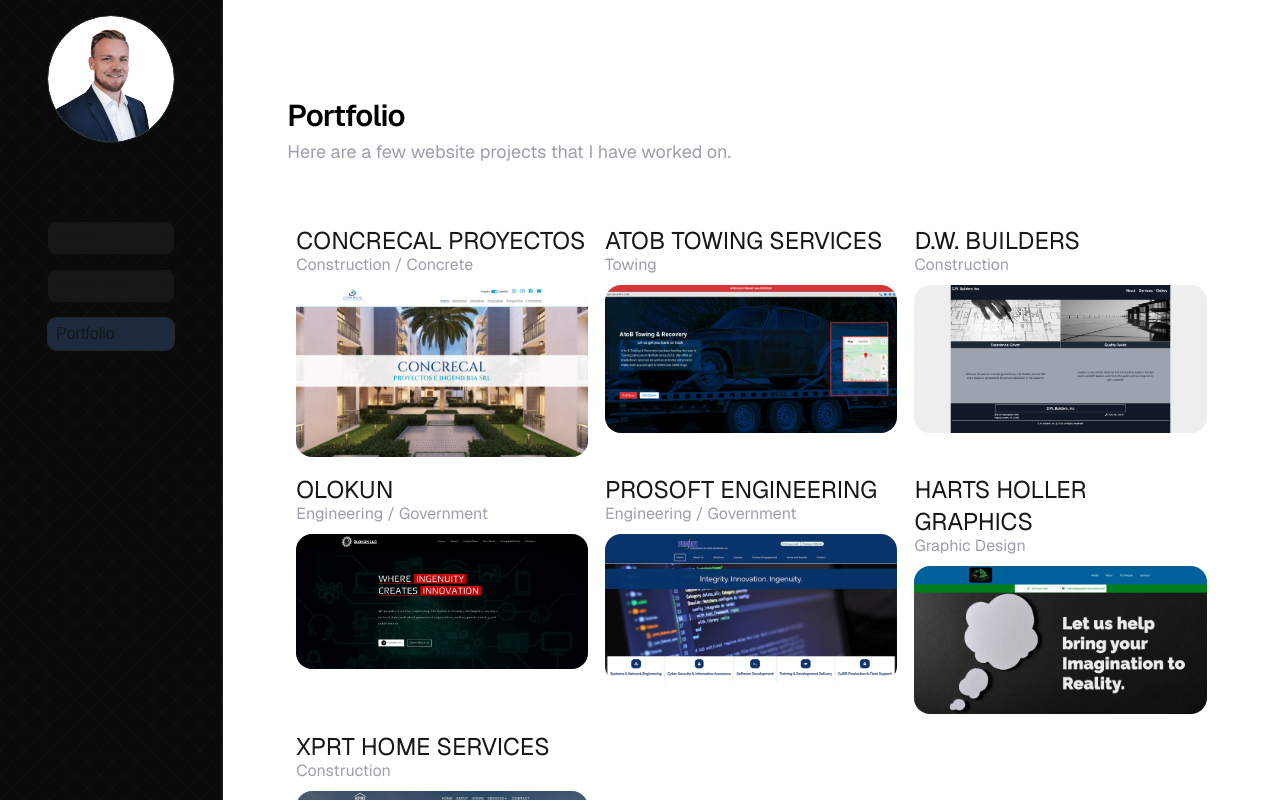
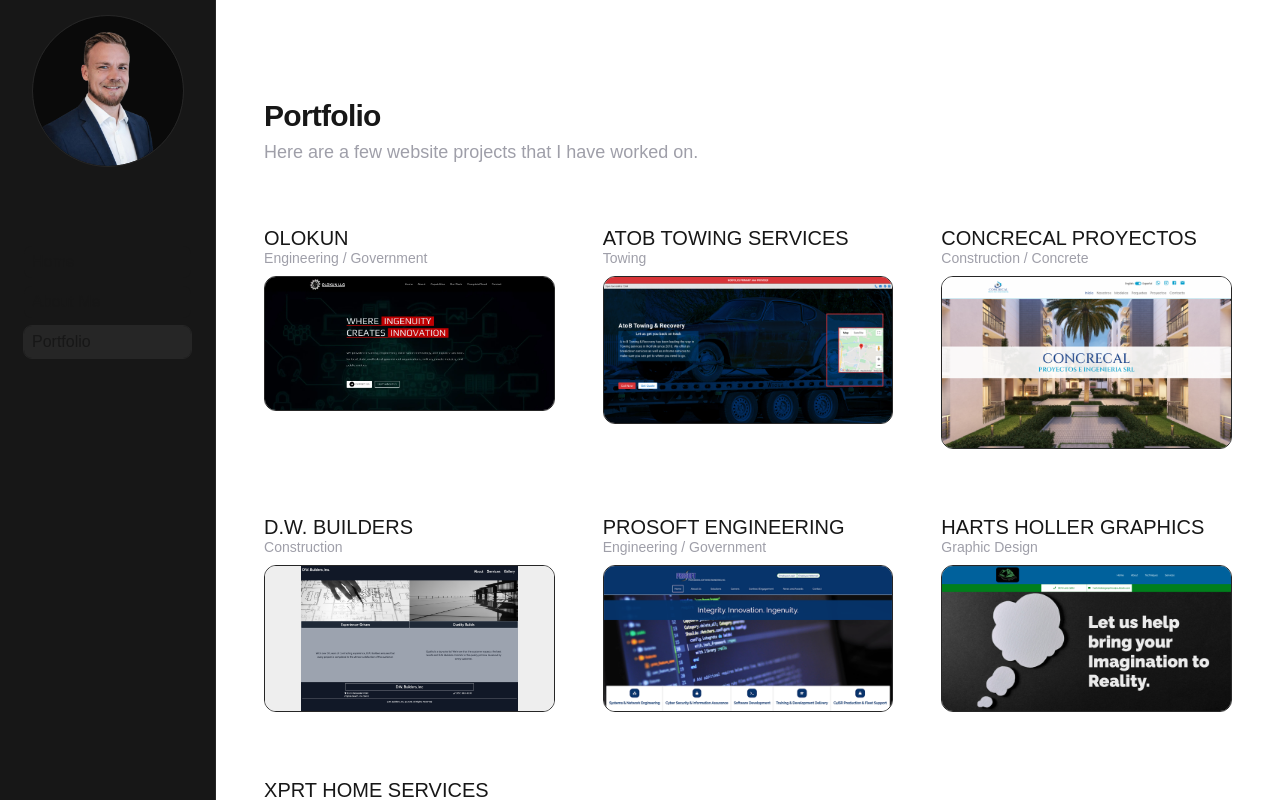
Before and after one commit to tidalsites/devinhaynes, a Next.js app: page /portfolio in a window 1280 px wide. Shown: the top 800 px of the page. Built offline with nearby package versions, Linux system fonts and the light colour scheme.

Commit message:
mobile layout mods

```diff
--- a/app/about/ToolCard.tsx
+++ b/app/about/ToolCard.tsx
@@ -11,7 +11,7 @@ type Props = {
 
 export const ToolCard = ({ topic, tools }: Props) => {
   return (
-    <div className="flex flex-col gap-4 bg-neutral-400 dark:bg-slate-800 dark:bg-[linear-gradient(45deg,transparent_50%,rgba(60,60,90,.25)_50%,transparent_51%),linear-gradient(135deg,transparent_50%,rgba(60,60,90,.25)_50%,transparent_51%)] bg-size-[40px_40px] rounded-md p-6 outline-2 outline-[rgba(90,90,120,.5)] dark:border-slate-700 max-w-xs">
+    <div className="flex flex-col gap-4 bg-neutral-400 dark:bg-slate-800 rounded-md p-6 border border-neutral-700 max-w-xs">
       <h3 className="text-xl font-semibold text-black dark:text-zinc-50">
         {topic}
       </h3>
--- a/app/about/page.tsx
+++ b/app/about/page.tsx
@@ -11,7 +11,7 @@ export const metadata: Metadata = {
 
 export default function About() {
   return (
-    <main className="flex flex-col justify-between min-h-screen grow max-w-7xl gap-12 py-24 px-6 md:px-16 ">
+    <main className="flex flex-col xl:grid xl:grid-cols-2 xl:grid-rows-[auto_1fr_auto] justify-between min-h-screen grow max-w-7xl gap-12 py-24 px-6 md:px-16 ">
       <div>
         <div>
           <h1 className="max-w-xs text-3xl font-semibold leading-10 tracking-tight text-black dark:text-zinc-50 mb-8">
@@ -43,11 +43,11 @@ export default function About() {
         </div>
       </div>
 
-      <div className="flex flex-col">
+      <div className="flex flex-col ml-auto row-span-3">
         <h2 className="max-w-xs text-3xl font-semibold leading-10 tracking-tight text-black dark:text-zinc-50">
           Tools & Tech
         </h2>
-        <div className="flex flex-wrap w-fit gap-8 mt-6">
+        <div className="flex flex-wrap xl:flex-col w-fit gap-8 mt-6">
           <ToolCard
             topic="Web Development"
             tools={[
--- a/app/globals.css
+++ b/app/globals.css
@@ -18,7 +18,7 @@
 
 @media (prefers-color-scheme: dark) {
   :root {
-    --background: #0a0a0a;
+    --background: #1a1a1a;
     --foreground: #ededed;
   }
 }
--- a/app/page.tsx
+++ b/app/page.tsx
@@ -2,7 +2,7 @@ import Chat from "@/components/Chat";
 
 export default function Home() {
   return (
-    <div className="flex items-center sm:grid sm:place-content-center pt-16 pb-8 h-[calc(100vh-61px)] px-6 md:px-16 dark:bg-[linear-gradient(to_bottom_right,black_0%,rgba(0,0,10,.5)_25%,rgba(20,20,25,.75)_50%,rgba(30,30,35,.25)_65%,black),linear-gradient(to_top_right,black_0%,rgba(0,0,10,1)_25%,rgba(10,10,15,.75)_50%,rgba(30,30,35,.25)_65%,black)]">
+    <div className="flex items-center sm:grid sm:place-content-center pt-16 pb-8 h-[calc(100vh-61px)] md:h-screen px-6 md:px-16">
       <Chat />
     </div>
   );
--- a/app/portfolio/page.tsx
+++ b/app/portfolio/page.tsx
@@ -9,123 +9,105 @@ import olokun from "../../public/olokun-web.webp";
 
 export default function Portfolio() {
   return (
-    <div className="flex min-h-screen bg-zinc-50 font-sans dark:bg-black">
-      <main className="flex min-h-screen grow flex-col items-center gap-12 py-24 px-16 bg-white dark:bg-black sm:items-start">
+    <div className="flex min-h-screen flex-col items-center gap-12 py-24 px-6 md:px-10 lg:px-12 sm:items-start">
       <div>
-          <h1 className="max-w-xs text-3xl font-semibold leading-10 tracking-tight text-black dark:text-zinc-50">
+        <h1 className="max-w-xs text-3xl font-semibold leading-10 tracking-tight ">
           Portfolio
         </h1>
         <p className="max-w-md text-lg leading-8 text-zinc-400 dark:text-zinc-400">
           Here are a few website projects that I have worked on.
         </p>
       </div>
-        <div className="grid grid-cols-3">
-          <div className="grid grid-cols-[1px_auto_1px] grid-rows-[1px_auto_1px]">
-            <div className="w-full h-px bg-[linear-gradient(to_right,transparent,white_5%,white_95%,transparent)] col-span-3"></div>
-            <div className="w-px h-full bg-[linear-gradient(to_bottom,transparent,white_5%,white_95%,transparent)] row-span-3"></div>
-            <div className="px-2 py-2">
-              <p className="text-2xl uppercase -mb-1">Concrecal Proyectos</p>
-              <p className="text-zinc-400 mb-2">Construction / Concrete</p>
+      <div className="grid grid-cols-1 gap-x-12 gap-y-12 lg:grid-cols-2 xl:grid-cols-3">
+        <div>
+          <div className="py-2">
+            <p className="text-xl uppercase -mb-1">Olokun</p>
+            <p className="text-zinc-400 text-sm mb-2">
+              Engineering / Government
+            </p>
             <Image
-                className="rounded-2xl"
+              className="rounded-xl border border-neutral-800"
+              src={olokun}
+              alt="Olokun"
+            />
+          </div>
+        </div>
+        <div>
+          <div className="py-2">
+            <p className="text-xl uppercase -mb-1">AtoB Towing Services</p>
+            <p className="text-zinc-400 text-sm mb-2">Towing</p>
+            <Image
+              className="rounded-xl border border-neutral-800"
+              src={atob}
+              alt="AtoB Towing"
+              priority
+            />
+          </div>
+        </div>
+        <div>
+          <div className="py-2">
+            <p className="text-xl uppercase -mb-1">Concrecal Proyectos</p>
+            <p className="text-zinc-400 text-sm mb-2">
+              Construction / Concrete
+            </p>
+            <Image
+              className="rounded-xl border border-neutral-800"
               src={concrecal}
               alt="Concrecal Proyectos"
               priority
             />
           </div>
-            <div className="w-px h-full bg-[linear-gradient(to_bottom,transparent,white_5%,white_95%,transparent)]"></div>
-            <div className="w-full h-px bg-[linear-gradient(to_right,transparent,white_5%,white_95%,transparent)]"></div>
         </div>
-          <div className="grid grid-cols-[auto_1px] grid-rows-[1px_auto_1px]">
-            <div className="w-full h-px bg-[linear-gradient(to_right,transparent,white_5%,white_95%,transparent)] col-span-2"></div>
-            <div className="px-2 py-2">
-              <p className="text-2xl uppercase -mb-1">AtoB Towing Services</p>
-              <p className="text-zinc-400 mb-2">Towing</p>
+
+        <div>
+          <div className="py-2">
+            <p className="text-xl uppercase -mb-1">D.W. Builders</p>
+            <p className="text-zinc-400 text-sm mb-2">Construction</p>
             <Image
-                className="rounded-2xl"
-                src={atob}
-                alt="AtoB Towing"
-                priority
-              />
-            </div>
-            <div className="w-px h-full bg-[linear-gradient(to_bottom,transparent,white_5%,white_95%,transparent)]"></div>
-            <div className="mt-auto w-full h-px bg-[linear-gradient(to_right,transparent,white_5%,white_95%,transparent)]"></div>
-          </div>
-          <div className="grid grid-cols-[auto_1px] grid-rows-[1px_auto_1px]">
-            <div className="w-full h-px bg-[linear-gradient(to_right,transparent,white_5%,white_95%,transparent)] col-span-2"></div>
-            <div className="px-2 py-2">
-              <p className="text-2xl uppercase -mb-1">D.W. Builders</p>
-              <p className="text-zinc-400 mb-2">Construction</p>
-              <Image
-                className="rounded-2xl"
+              className="rounded-xl border border-neutral-800"
               src={dwbuilders}
               alt="D.W Builders"
               priority
             />
           </div>
-            <div className="w-px h-full bg-[linear-gradient(to_bottom,transparent,white_5%,white_95%,transparent)]"></div>
-            <div className="mt-auto w-full h-px bg-[linear-gradient(to_right,transparent,white_5%,white_95%,transparent)]"></div>
         </div>
-          <div className="grid grid-cols-[1px_auto_1px] grid-rows-[auto_1px]">
-            <div className="w-px h-full bg-[linear-gradient(to_bottom,transparent,white_5%,white_95%,transparent)] row-span-2"></div>
-            <div className="px-2 py-2">
-              <p className="text-2xl uppercase -mb-1">Olokun</p>
-              <p className="text-zinc-400 mb-2">Engineering / Government</p>
+
+        <div>
+          <div className="py-2">
+            <p className="text-xl uppercase -mb-1">Prosoft Engineering</p>
+            <p className="text-zinc-400 text-sm mb-2">
+              Engineering / Government
+            </p>
             <Image
-                className="rounded-2xl"
-                src={olokun}
-                alt="Olokun"
-                priority
+              className="rounded-xl border border-neutral-800"
+              src={prosoft}
+              alt="Prosoft Engineering"
             />
           </div>
-            <div className="w-px h-full bg-[linear-gradient(to_bottom,transparent,white_5%,white_95%,transparent)]"></div>
-            <div className="w-full h-px bg-[linear-gradient(to_right,transparent,white_5%,white_95%,transparent)]"></div>
         </div>
-          <div className="grid grid-cols-[auto_1px] grid-rows-[auto_1px]">
-            <div className="px-2 py-2">
-              <p className="text-2xl uppercase -mb-1">Prosoft Engineering</p>
-              <p className="text-zinc-400 mb-2">Engineering / Government</p>
+        <div>
+          <div className="py-2">
+            <p className="text-xl uppercase -mb-1">Harts Holler Graphics</p>
+            <p className="text-zinc-400 text-sm mb-2">Graphic Design</p>
             <Image
-                className="rounded-2xl"
-                src={prosoft}
-                alt="Prosoft Engineering"
-                priority
+              className="rounded-xl border border-neutral-800"
+              src={harts}
+              alt="Harts Holler Graphics"
             />
           </div>
-            <div className="w-px h-full bg-[linear-gradient(to_bottom,transparent,white_5%,white_95%,transparent)]"></div>
-            <div className="w-full h-px bg-[linear-gradient(to_right,transparent,white_5%,white_95%,transparent)]"></div>
         </div>
-          <div className="grid grid-cols-[auto_1px] grid-rows-[auto_1px]">
-            <div className="px-2 py-2">
-              <p className="text-2xl uppercase -mb-1">Harts Holler Graphics</p>
-              <p className="text-zinc-400 mb-2">Graphic Design</p>
+        <div>
+          <div className="py-2">
+            <p className="text-xl uppercase -mb-1">XPRT Home Services</p>
+            <p className="text-zinc-400 text-sm mb-2">Construction</p>
             <Image
-                className="rounded-2xl"
-                src={harts}
-                alt="Harts Holler Graphics"
-                priority
+              className="rounded-xl border border-neutral-800"
+              src={xprt}
+              alt="XPRT Home Services"
             />
           </div>
-            <div className="w-px h-full bg-[linear-gradient(to_bottom,transparent,white_5%,white_95%,transparent)]"></div>
-            <div className="w-full h-px bg-[linear-gradient(to_right,transparent,white_5%,white_95%,transparent)]"></div>
-          </div>
-          <div className="grid grid-cols-[1px_auto_1px] grid-rows-[auto_1px]">
-            <div className="w-px h-full bg-[linear-gradient(to_bottom,transparent,white_5%,white_95%,transparent)] row-span-2"></div>
-            <div className="px-2 py-2">
-              <p className="text-2xl uppercase -mb-1">XPRT Home Services</p>
-              <p className="text-zinc-400 mb-2">Construction</p>
-              <Image
-                className="rounded-2xl"
-                src={xprt}
-                alt="XPRT Home Services"
-                priority
-              />
-            </div>
-            <div className="w-px h-full bg-[linear-gradient(to_bottom,transparent,white_5%,white_95%,transparent)]"></div>
-            <div className="w-full h-px bg-[linear-gradient(to_right,transparent,white_5%,white_95%,transparent)]"></div>
         </div>
       </div>
-      </main>
     </div>
   );
 }
--- a/components/Nav.tsx
+++ b/components/Nav.tsx
@@ -1,33 +1,29 @@
 "use client";
 
 import Link from "next/link";
-import { FaArrowRight } from "react-icons/fa6";
 import { usePathname } from "next/navigation";
 
 export const Nav = () => {
   const pathname = usePathname();
   return (
-    <nav className="flex flex-col gap-4">
+    <nav className="flex flex-col gap-2">
       <Link
         href="/"
-        className={`${pathname === "/" ? "bg-slate-800 outline-1 outline-neutral-800 hover:bg-slate-800" : "bg-neutral-900 hover:bg-neutral-800 "} "shadow-[0_0_3px_-2px_#ccc] px-2 py-1 rounded-lg transition-all flex gap-2 items-center justify-between transition-all"`}
+        className={`${pathname === "/" ? "bg-neutral-800 outline-1 outline-neutral-800 hover:bg-neutral-800" : "bg-neutral-900 hover:bg-neutral-800 "} "shadow-[0_0_3px_-2px_#ccc] px-2 py-1 rounded-lg transition-all flex gap-2 items-center justify-between transition-all"`}
       >
         Home
-        {pathname === "/" ? null : <FaArrowRight />}
       </Link>
       <Link
         href="/about"
-        className={`${pathname === "/about" ? "bg-slate-800 outline-1 outline-neutral-800 hover:bg-slate-800" : "bg-neutral-900 hover:bg-neutral-800 "} "shadow-[0_0_3px_-2px_#ccc] px-2 py-1 rounded-lg transition-all flex gap-2 items-center justify-between transition-all"`}
+        className={`${pathname === "/about" ? "bg-neutral-800 outline-1 outline-neutral-800 hover:bg-neutral-800" : "bg-neutral-900 hover:bg-neutral-800 "} "shadow-[0_0_3px_-2px_#ccc] px-2 py-1 rounded-lg transition-all flex gap-2 items-center justify-between transition-all"`}
       >
         About Me
-        {pathname === "/about" ? null : <FaArrowRight />}
       </Link>
       <Link
         href="/portfolio"
-        className={`${pathname === "/portfolio" ? "bg-slate-800 outline-1 outline-neutral-800 hover:bg-slate-800" : "bg-neutral-900 hover:bg-neutral-800 "} "shadow-[0_0_3px_-2px_#ccc] px-2 py-1 rounded-lg transition-all flex gap-2 items-center justify-between transition-all"`}
+        className={`${pathname === "/portfolio" ? "bg-neutral-800 outline-1 outline-neutral-800 hover:bg-neutral-800" : "bg-neutral-900 hover:bg-neutral-800 "} "shadow-[0_0_3px_-2px_#ccc] px-2 py-1 rounded-lg transition-all flex gap-2 items-center justify-between transition-all"`}
       >
         Portfolio
-        {pathname === "/portfolio" ? null : <FaArrowRight />}
       </Link>
     </nav>
   );
--- a/components/Sidebar.tsx
+++ b/components/Sidebar.tsx
@@ -5,10 +5,10 @@ import { MobileNav } from "./MobileNav";
 export const Sidebar = () => {
   return (
     <>
-      <aside className="hidden md:block w-62.5 py-4 px-12 z-20 bg-neutral-950 bg-[linear-gradient(45deg,transparent_50%,rgba(60,60,90,.125)_50%,transparent_51%),linear-gradient(135deg,transparent_50%,rgba(60,60,90,.125)_50%,transparent_51%)] bg-size-[25px_25px] h-screen top-0 sticky border-r border-r-neutral-800">
+      <aside className="hidden md:block w-62.5 py-4 px-6 z-20 bg-neutral-900 h-screen top-0 sticky border-r border-r-neutral-800">
         <div className="flex flex-col gap-4 sticky top-4 h-full">
           <Image
-            className="rounded-full outline outline-neutral-800 mx-auto mb-16 bg-background"
+            className="rounded-full outline outline-neutral-800 mx-auto mb-16 bg-neutral-950"
             src="/profile.png"
             alt="Next.js logo"
             width={150}
```
Also changed, not shown: components/Chat.tsx (+4 -5 lines), components/MobileNav.tsx (+3 -8 lines). Lines whose indentation alone changed are shown as unchanged.
